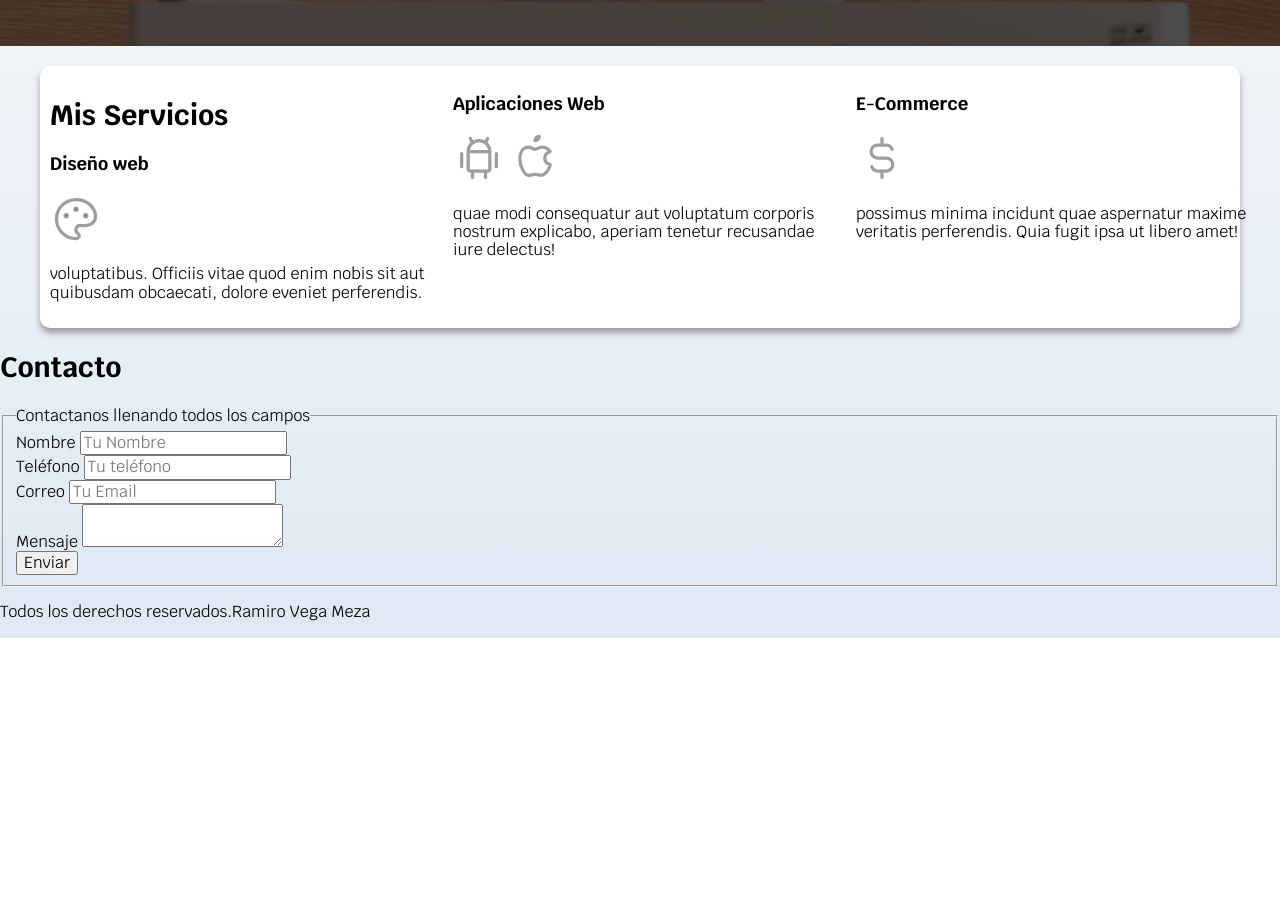
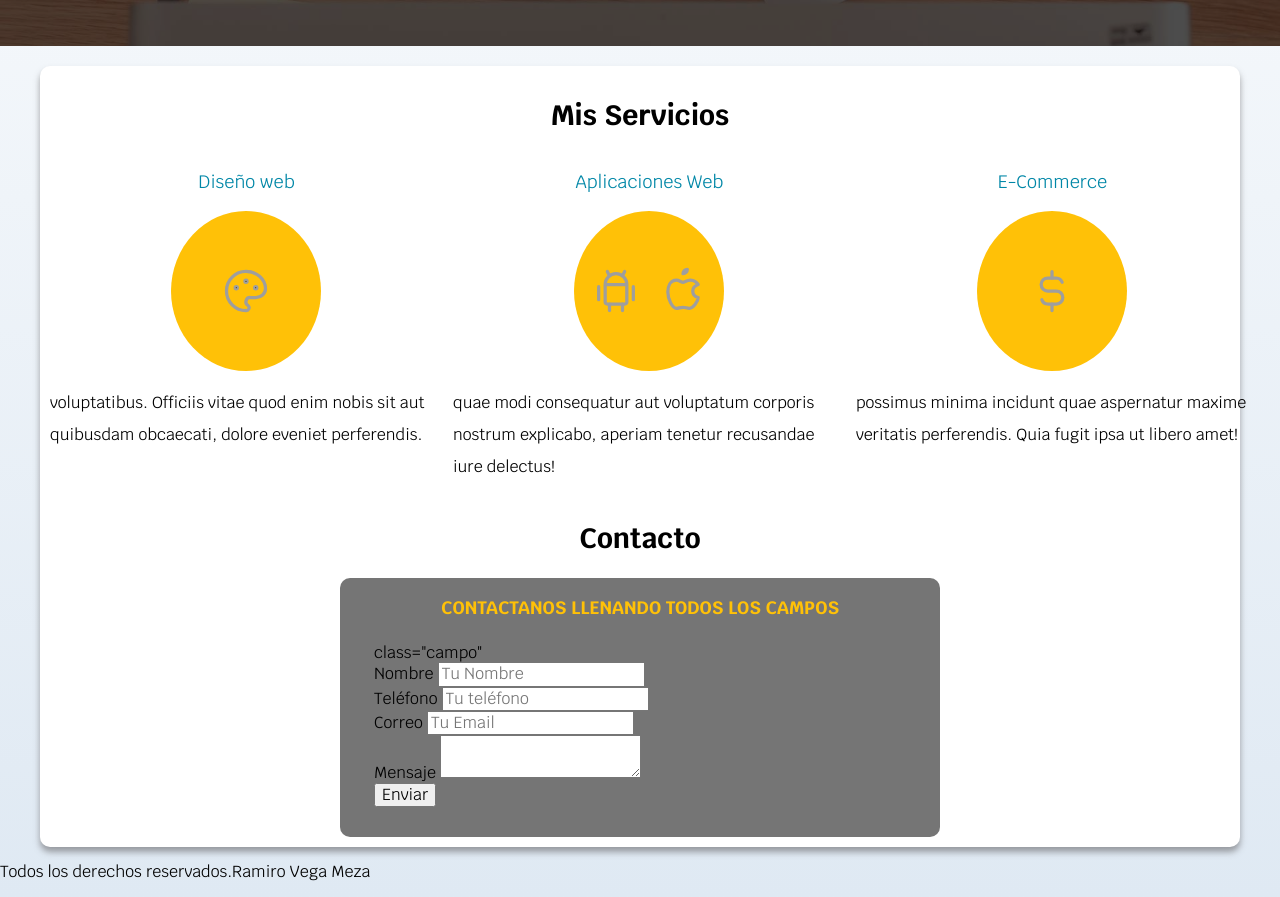
Before and after one commit to RamiroVegaMeza/Freelancer-Web, a plain HTML site: page index.html in a window 1280 px wide. Shown: the part 502-1399 px from the top of the page. Before the commit the page ends 1140 px from the top, so only its background shows below. Drawn offline with Linux system fonts and the light colour scheme.

Commit message:
contenedores del formulario

```diff
--- a/css/styles.css
+++ b/css/styles.css
@@ -43,7 +43,7 @@ h3{
 }
 
 h1,h2,h3{
-    text-align: 2rem;
+    text-align: center;
 }
 /* Titulos */
 .titulo{
@@ -57,6 +57,7 @@ h1,h2,h3{
 .contenedor{
     max-width: 120rem;
     margin: 0 auto;
+
 
 }
 .nav-bg{
@@ -147,3 +148,43 @@ h1,h2,h3{
         column-gap: 1rem;
     }
 }
+.servicio{
+    display: flex;
+    flex-direction: column;
+    align-items: center;
+}
+.servicio h3{
+    color:var(--secundario);
+    font-weight: normal;
+}
+.servicio p{
+    line-height: 2;
+}
+.servicios .iconos{
+    height: 16rem;
+    width: 15rem;
+    background-color: var(--primario);
+    border-radius: 50%;
+    display: flex;
+    justify-content: space-evenly;
+    align-items: center;
+}
+/* Contacto */
+.formulario{
+    background-color: var(--gris);
+    width: min(60rem,100%);/* Utiliza el valor mas pequeño */
+    margin: 0 auto;
+    padding: 2rem;
+    border-radius: 1rem;
+}
+.formulario fieldset{
+    border:none;
+}
+.formulario legend{
+    text-align: center;
+    font-size: 1.8rem;
+    text-transform: uppercase;
+    font-weight: 700;
+    margin-bottom: 2rem;
+    color: var(--primario);
+}
--- a/index.html
+++ b/index.html
@@ -47,10 +47,11 @@
     </section>
 
     <main class="contenedor sombra">
+        <h2>Mis Servicios</h2>
         <div class="servicios">
-        <section>
-        <h2>Mis Servicios</h2>
+        <section class="servicio">
         <h3>Diseño web</h3>
+        <div class="iconos">
         <svg xmlns="http://www.w3.org/2000/svg" class="icon icon-tabler icon-tabler-palette" width="52" height="52" viewBox="0 0 24 24" stroke-width="1.5" stroke="#9e9e9e" fill="none" stroke-linecap="round" stroke-linejoin="round">
             <path stroke="none" d="M0 0h24v24H0z" fill="none"/>
             <path d="M12 21a9 9 0 1 1 0 -18a9 8 0 0 1 9 8a4.5 4 0 0 1 -4.5 4h-2.5a2 2 0 0 0 -1 3.75a1.3 1.3 0 0 1 -1 2.25" />
@@ -58,11 +59,13 @@
             <circle cx="12" cy="7.5" r=".5" fill="currentColor" />
             <circle cx="16.5" cy="10.5" r=".5" fill="currentColor" />
           </svg>
+        </div>
         <p> voluptatibus. Officiis vitae quod enim nobis sit aut quibusdam obcaecati, dolore eveniet perferendis.</p>
         </section>
 
-        <section>
+        <section class="servicio">
         <h3>Aplicaciones Web</h3>
+            <div class="iconos">
             <svg xmlns="http://www.w3.org/2000/svg" class="icon icon-tabler icon-tabler-brand-android" width="52" height="52" viewBox="0 0 24 24" stroke-width="1.5" stroke="#9e9e9e" fill="none" stroke-linecap="round" stroke-linejoin="round">
             <path stroke="none" d="M0 0h24v24H0z" fill="none"/>
             <line x1="4" y1="10" x2="4" y2="16" />
@@ -79,54 +82,56 @@
             <path d="M9 7c-3 0 -4 3 -4 5.5c0 3 2 7.5 4 7.5c1.088 -.046 1.679 -.5 3 -.5c1.312 0 1.5 .5 3 .5s4 -3 4 -5c-.028 -.01 -2.472 -.403 -2.5 -3c-.019 -2.17 2.416 -2.954 2.5 -3c-1.023 -1.492 -2.951 -1.963 -3.5 -2c-1.433 -.111 -2.83 1 -3.5 1c-.68 0 -1.9 -1 -3 -1z" />
             <path d="M12 4a2 2 0 0 0 2 -2a2 2 0 0 0 -2 2" />
           </svg>
+        </div>
         <p>quae modi consequatur aut voluptatum corporis nostrum explicabo, aperiam tenetur recusandae iure delectus!</p>
         </section>
 
-        <section>
+        <section class="servicio">
         <h3>E-Commerce</h3>
+        <div class="iconos">
         <svg xmlns="http://www.w3.org/2000/svg" class="icon icon-tabler icon-tabler-currency-dollar" width="52" height="52" viewBox="0 0 24 24" stroke-width="1.5" stroke="#9e9e9e" fill="none" stroke-linecap="round" stroke-linejoin="round">
             <path stroke="none" d="M0 0h24v24H0z" fill="none"/>
             <path d="M16.7 8a3 3 0 0 0 -2.7 -2h-4a3 3 0 0 0 0 6h4a3 3 0 0 1 0 6h-4a3 3 0 0 1 -2.7 -2" />
             <path d="M12 3v3m0 12v3" />
           </svg>
+        </div>
         <p>possimus minima incidunt quae aspernatur maxime veritatis perferendis. Quia fugit ipsa ut libero amet!</p>
         </section>
     </div>
 
-    </main>
-
     <section>
         <h2>Contacto</h2>
-    </section>
-
-    <form>
+        <form class="formulario">
             <fieldset>
                 <legend>Contactanos llenando todos los campos</legend>
 
-            <div>
+                <div class="contenedor-campos">
+    class="campo"                 <div>
                         <label>Nombre</label>
                         <input type="text" placeholder="Tu Nombre">
                     </div>
 
-            <div>
+                    <div class="campo">
                         <label>Teléfono</label>
                         <input type="tel" placeholder="Tu teléfono">
                     </div>
 
-            <div>
+                    <div class="campo">
                         <label>Correo</label>
                         <input type="email" placeholder="Tu Email">
                     </div>
 
-            <div>
+                    <div class="campo">
                         <label>Mensaje</label>
                         <textarea></textarea>
                 </div>
-
+            </div><!-- contenero de los campos -->
 
                 <input type="submit" value="Enviar">
             </fieldset>
         </form>
+    </section>
+    </main>
 
     <footer>
         <p>Todos los derechos reservados.Ramiro Vega Meza</p>
```
Lines whose indentation alone changed are shown as unchanged.
